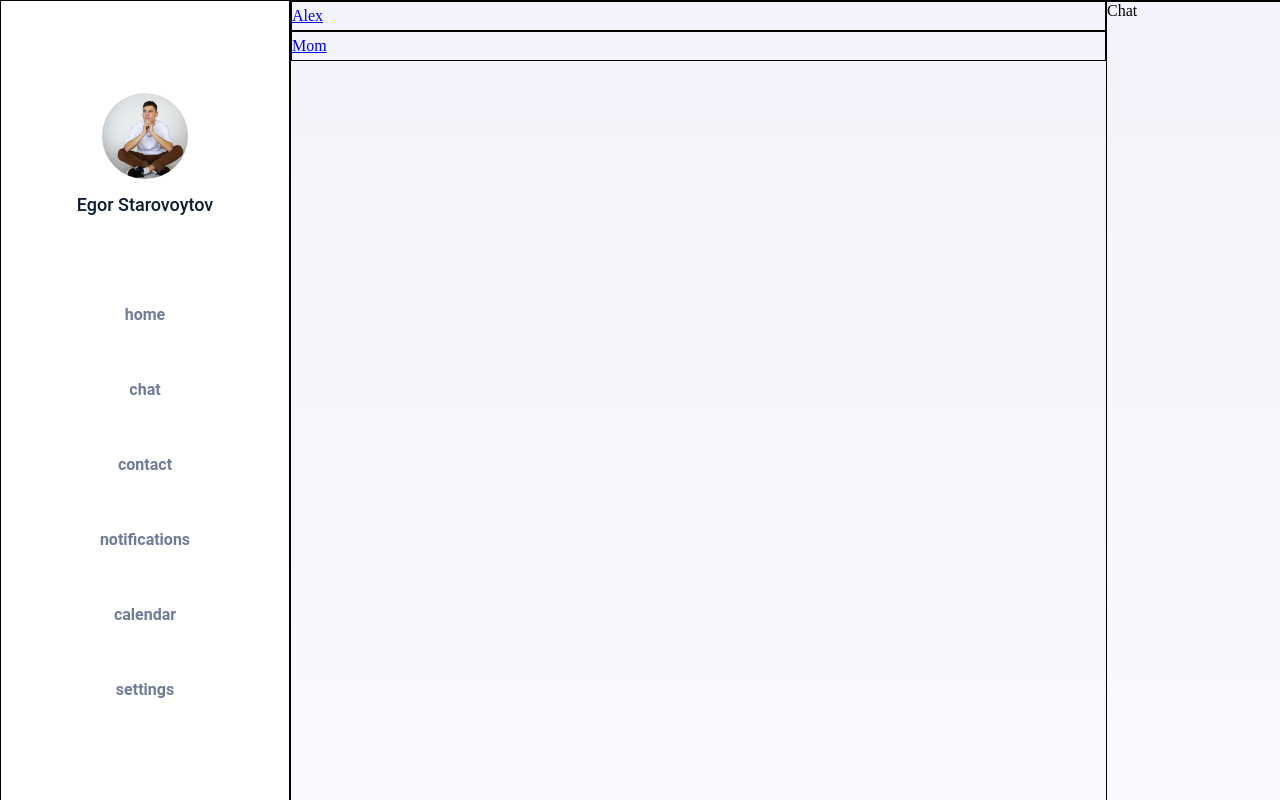
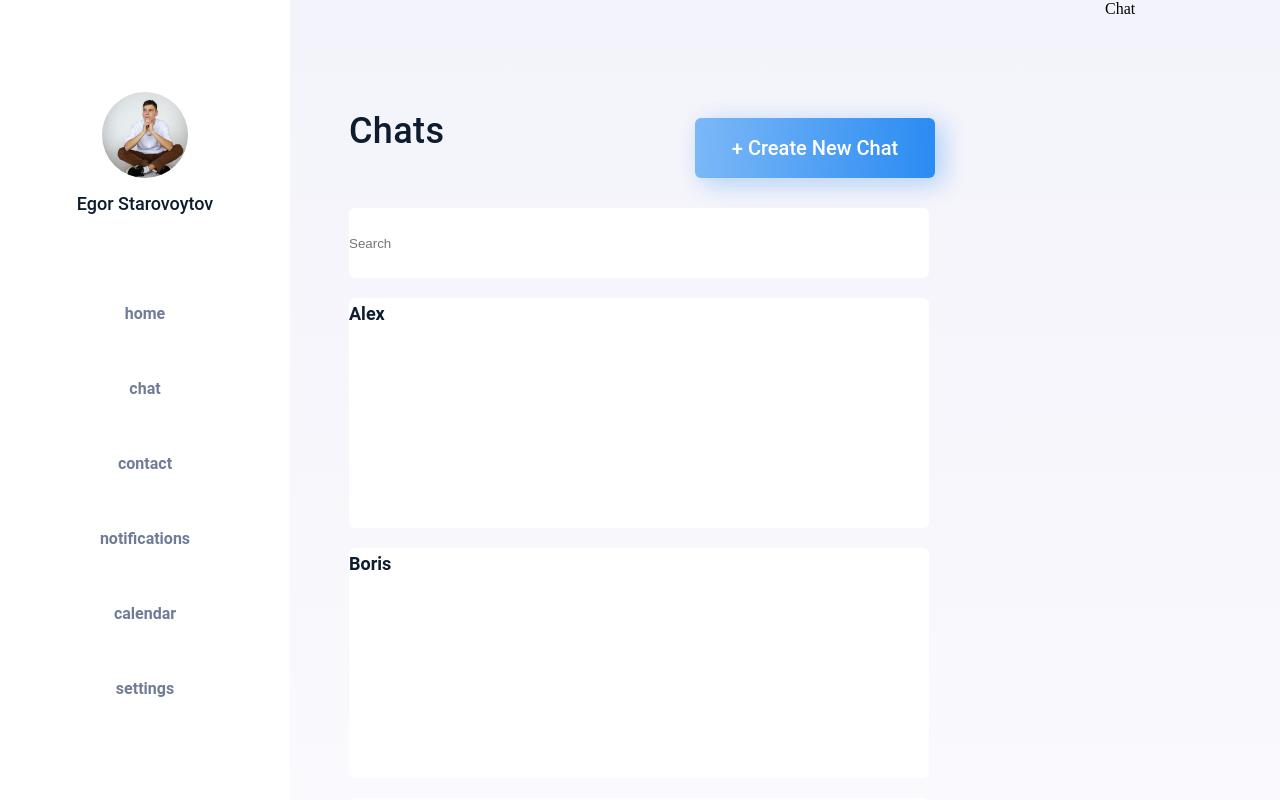
Before and after one commit to ST-ER/messenger, a React (Create React App) app: page /chats in a window 1280 px wide. Shown: the top 800 px of the page. Built offline with nearby package versions, Linux system fonts and the light colour scheme.

Commit message:
22.10 - start work

```diff
--- a/src/App.css
+++ b/src/App.css
@@ -19,9 +19,6 @@
     grid-template-areas: "navbar content";
 
 }
-.item{
-    border:  1px solid #000;
-}
 .app-content{
     grid-area: content;
 }
--- /dev/null
+++ b/src/Components/Messages/Components/Search.jsx
@@ -0,0 +1,18 @@
+import React, { useState } from 'react';
+import s from '../Messages.module.css'
+
+
+const Search = () => {
+    const [search,useSearch] = useState('');
+    const Filter = (e) =>{
+        useSearch(e.target.value);
+    }
+    return (
+			<div className={s.input}>
+				<input type='text' placeholder='Search' onInput={Filter} />
+				<p>{search}</p>
+			</div>
+		)
+};
+
+export default Search;
--- /dev/null
+++ b/src/Components/Messages/Components/Title.jsx
@@ -0,0 +1,15 @@
+import React from 'react';
+import s from '../Messages.module.css'
+
+const Title = () => {
+    return (
+			<div className={s.title}>
+				<h3>Chats</h3>
+				<button>
+					<div>+ Create New Chat</div>
+				</button>
+			</div>
+		)
+};
+
+export default Title;
--- a/src/Components/Messages/Messages.jsx
+++ b/src/Components/Messages/Messages.jsx
@@ -1,16 +1,38 @@
-import React from 'react';
+import React, { useState } from 'react';
 import Chat from './Components/Chat';
 import Chats from './Components/Chats';
+import Title from './Components/Title';
+import Search from './Components/Search'
+
 import s from './Messages.module.css'
 
 const Messages = () => {
+	let [chats, useChats] = useState([
+		{ id: 1, name: 'Alex' },
+		{ id: 2, name: 'Boris' },
+		{ id: 3, name: 'Viktor' },
+	])
+	// let chats = [
+	// 	{ id: 1, name: 'Alex' },
+	// 	{ id: 2, name: 'Boris' },
+	// 	{ id: 3, name: 'Viktor' },
+	// ]
+	let chatsElement = chats.map(({id,name}) => (
+		<Chats id={id} name={name}/>
+	))
     return (
-			<div className={`${s.messages} item`}>
-				<div>
-					<Chats id='1' name='Alex' />
-					<Chats id='2' name='Mom' />
+			<div className={s.messages}>
+				<div className={s.chatsblock}>
+					<Title />
+					<Search />
+					<div className={s.chats}>
+						{chatsElement}
+					</div>
 				</div>
-				<Chat />
+
+				<div className={s.chatblock}>
+					<Chat />
+				</div>
 			</div>
 		)
 };
--- a/src/Components/Messages/Messages.module.css
+++ b/src/Components/Messages/Messages.module.css
@@ -1,11 +1,99 @@
+/* Разделение на Chats и Chat */
 .messages{
     display: grid;
     grid-template-columns: 815px 815px;
     grid-template-rows: 1080px;
     background: linear-gradient(180deg, #F3F3FB 0%, #FDFBFD 100%);
 }
+/* Блок Chats */
+.chatsblock{
+    width: 597px;
+    margin-top: 118px;
+    margin-left: 59px;
+
+    /* border:  1px solid #000; */
+
+}
+/* Заголовок Block */
+.title{
+    display: flex;
+}
+.title h3{
+    width: 100px;
+
+    color: #0D1C2E;
+    font-family: Roboto, sans-serif;
+    font-size: 36px;
+    font-style: normal;
+    font-weight: 500;
+    line-height: 26px; /* 72.222% */
+    letter-spacing: 0.36px;
+    text-transform: capitalize;
+}
+.title button{
+    border: none;
+    margin-left: 246px;
+    width: 240px;
+    height: 60px;
+
+    border-radius: 6px;
+    background: linear-gradient(93deg, #7CB8F7 0%, #2A8BF2 100%);
+    box-shadow: 10px 6px 25px 0px rgba(42, 139, 242, 0.15),
+                4px 4px 25px 0px rgba(42, 139, 242, 0.05),
+                6px 6px 25px 0px rgba(42, 139, 242, 0.15);
+}
+.title button div{
+    height: 24px;
+
+    color: #FFF;
+    text-align: center;
+    font-family: Roboto, sans-serif;
+    font-size: 20px;
+    font-style: normal;
+    font-weight: 500;
+    line-height: normal;
+    text-transform: capitalize;
+}
+.input{
+    margin-top: 30px;
+}
+.input input{
+    border: none;
+    width: 580px;
+    height: 70px;
+    border-radius: 6px;
+    background: #FFF;
+}
+
+
+
+
+
+
+
 .item{
-    border:  1px solid #000;
+    width: 580px;
+    height: 220px;
+    border-radius: 6px;
+    background: #FFF;
+    margin-top: 20px;
+
     padding-bottom: 5px;
     padding-top: 5px;
+    /*  */
+
 }
+.item a{
+    text-decoration: none;
+    color: #0D1C2E;
+    text-align: center;
+    font-family: Roboto, sans-serif;
+    font-size: 18px;
+    font-style: normal;
+    font-weight: 700;
+    line-height: normal;
+    text-transform: capitalize;
+}
+.chats{
+    margin-top: 10px;
+}
--- a/src/Components/Navbar/Navbar.jsx
+++ b/src/Components/Navbar/Navbar.jsx
@@ -5,7 +5,7 @@ import { NavLink } from 'react-router-dom';
 
 const Navbar = () => {
     return (
-			<div className={`${styles.navbar} item`}>
+			<div className={styles.navbar}>
 				<img src='/avatar.jpg' alt='avatar' />
 				<div className={styles.name}>Egor Starovoytov</div>
 				<nav>
```
Also changed, not shown: src/Components/Messages/Components/Chats.jsx (+5 -5 lines).
